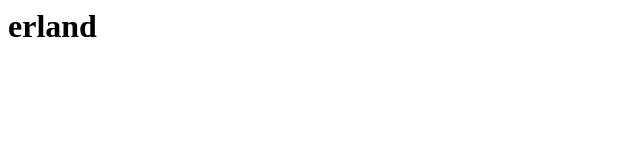
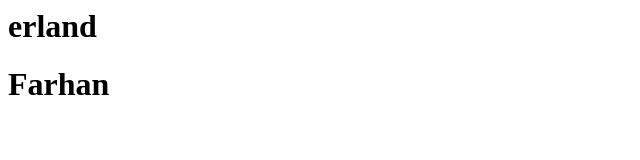
Before and after one commit to adkurniawan-cmd/salty, a plain HTML site: page index.html in a window 1280 px wide. Shown: the whole page, without its empty margins (0-640 px from the left). Drawn offline with Linux system fonts and the light colour scheme.

Commit message:
index.html

```diff
--- a/index.html
+++ b/index.html
@@ -1 +1,2 @@
 <h1>erland</h1>
+<h1>Farhan</h1>
```
